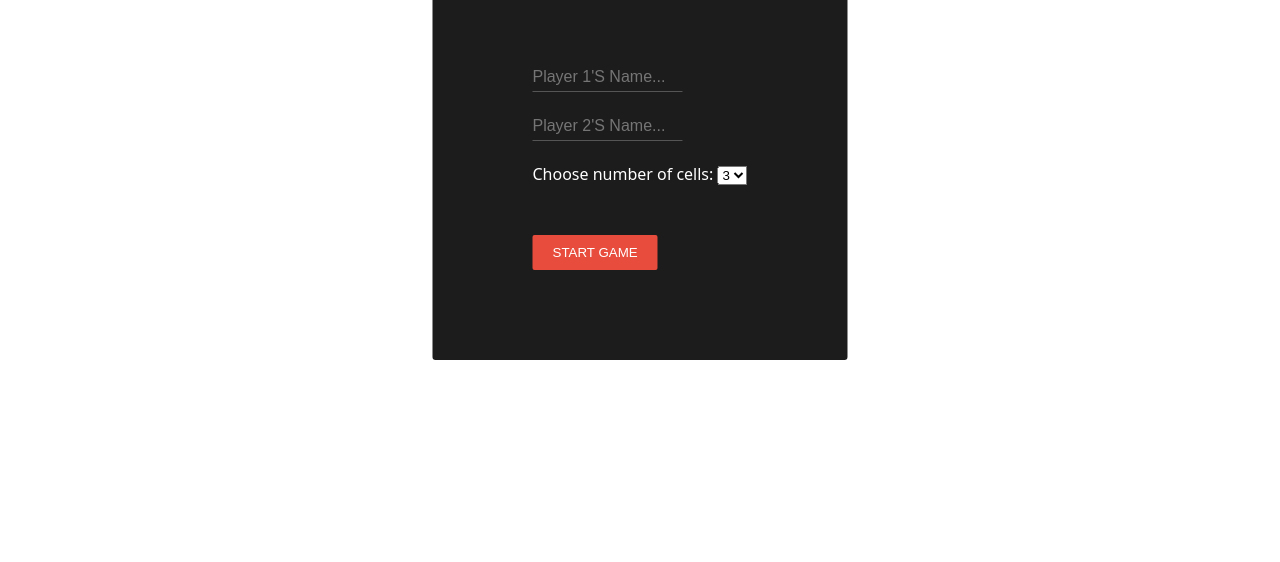
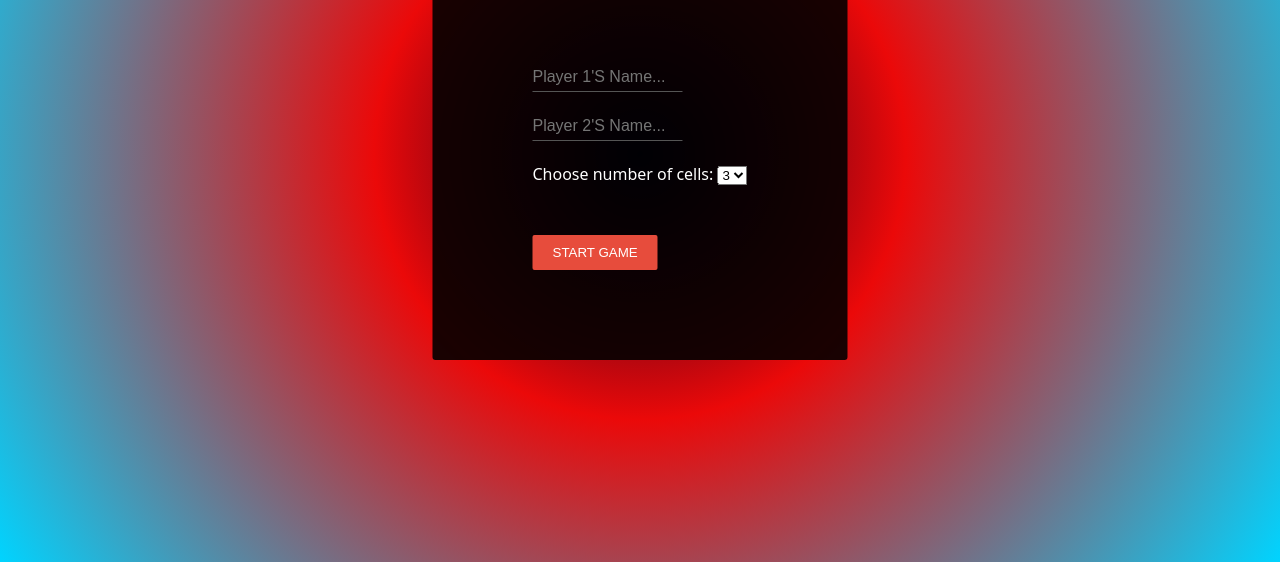
Before and after one commit to manish-rajpurohitt/tic-tac-toe, a website: page index.html in a window 1280 px wide. Shown: the part 254-816 px from the top of the page. Drawn offline with Linux system fonts and the light colour scheme.

Commit message:
Update index.css

```diff
--- a/index.css
+++ b/index.css
@@ -1,7 +1,8 @@
 /** @format */
 
 body {
-  background-image: url("background.png");
+  background: rgb(2,0,36);
+background: radial-gradient(circle, rgba(2,0,36,1) 0%, rgba(235,9,9,1) 35%, rgba(0,212,255,1) 100%);
   color: white;
 
   background-position: center;
```
